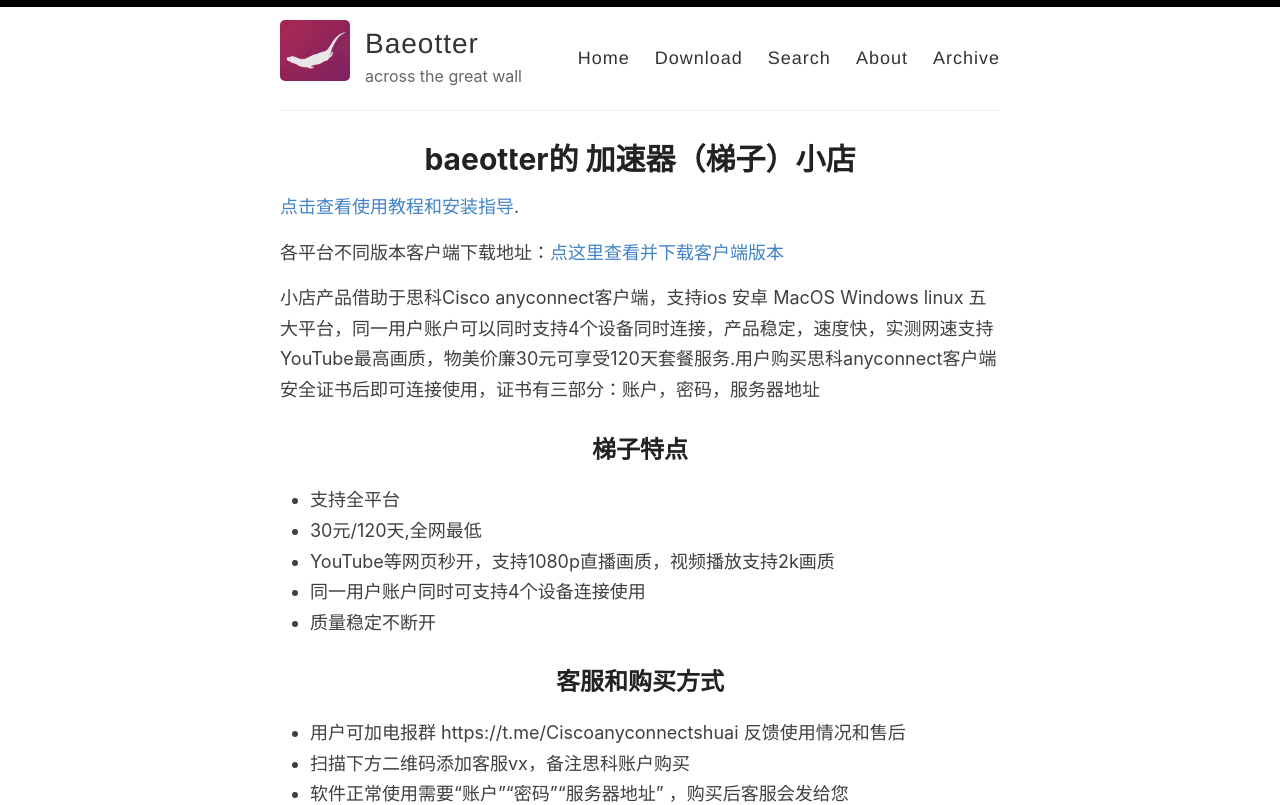
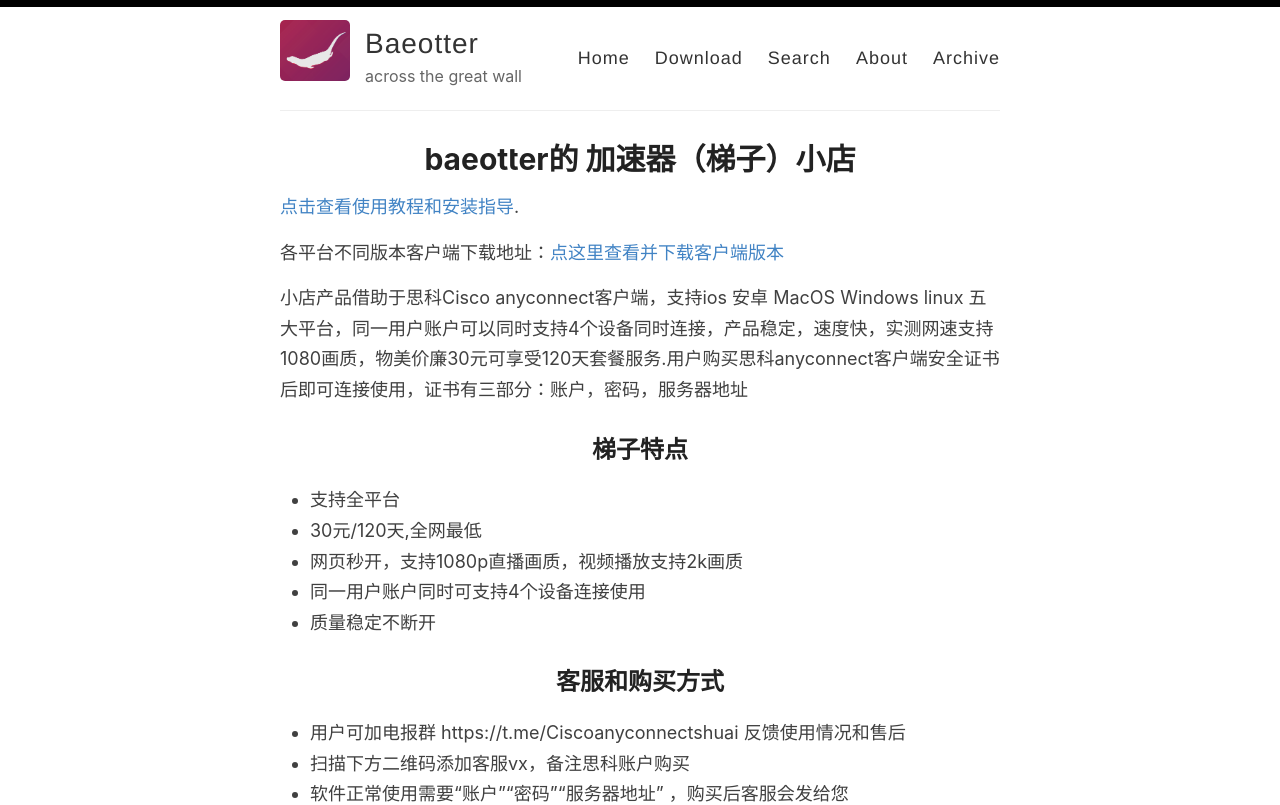
Before and after one commit to BaeAshuai/BaeAshuai.github.io, a Jekyll site: the page built from _pages/about.md, in a window 1280 px wide. Shown: the top 805 px of the page. Built offline with Jekyll 4.4.1, drawn with Linux system fonts in a browser that asks for light colours; grey boxes are pictures that could not be loaded.

Commit message:
Update about.md

```diff
--- a/_pages/about.md
+++ b/_pages/about.md
@@ -8,12 +8,12 @@ permalink: /about/
 
 各平台不同版本客户端下载地址：[点这里查看并下载客户端版本](https://baeashuai.github.io/download/)
 
-小店产品借助于思科Cisco anyconnect客户端，支持ios 安卓 MacOS Windows linux 五大平台，同一用户账户可以同时支持4个设备同时连接，产品稳定，速度快，实测网速支持YouTube最高画质，物美价廉30元可享受120天套餐服务.用户购买思科anyconnect客户端安全证书后即可连接使用，证书有三部分：账户，密码，服务器地址
+小店产品借助于思科Cisco anyconnect客户端，支持ios 安卓 MacOS Windows linux 五大平台，同一用户账户可以同时支持4个设备同时连接，产品稳定，速度快，实测网速支持1080画质，物美价廉30元可享受120天套餐服务.用户购买思科anyconnect客户端安全证书后即可连接使用，证书有三部分：账户，密码，服务器地址
 
 ## 梯子特点
 - 支持全平台
 - 30元/120天,全网最低
-- YouTube等网页秒开，支持1080p直播画质，视频播放支持2k画质
+- 网页秒开，支持1080p直播画质，视频播放支持2k画质
 - 同一用户账户同时可支持4个设备连接使用
 - 质量稳定不断开
 
```
